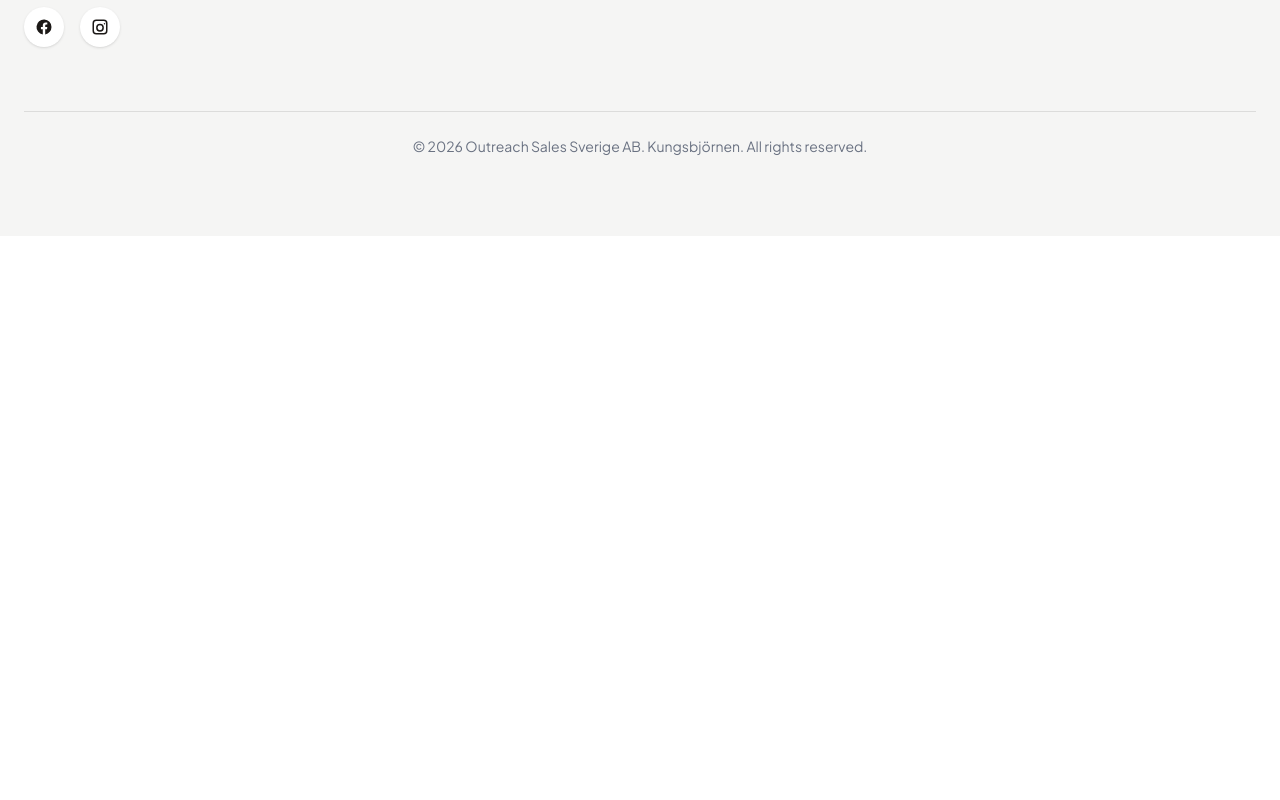
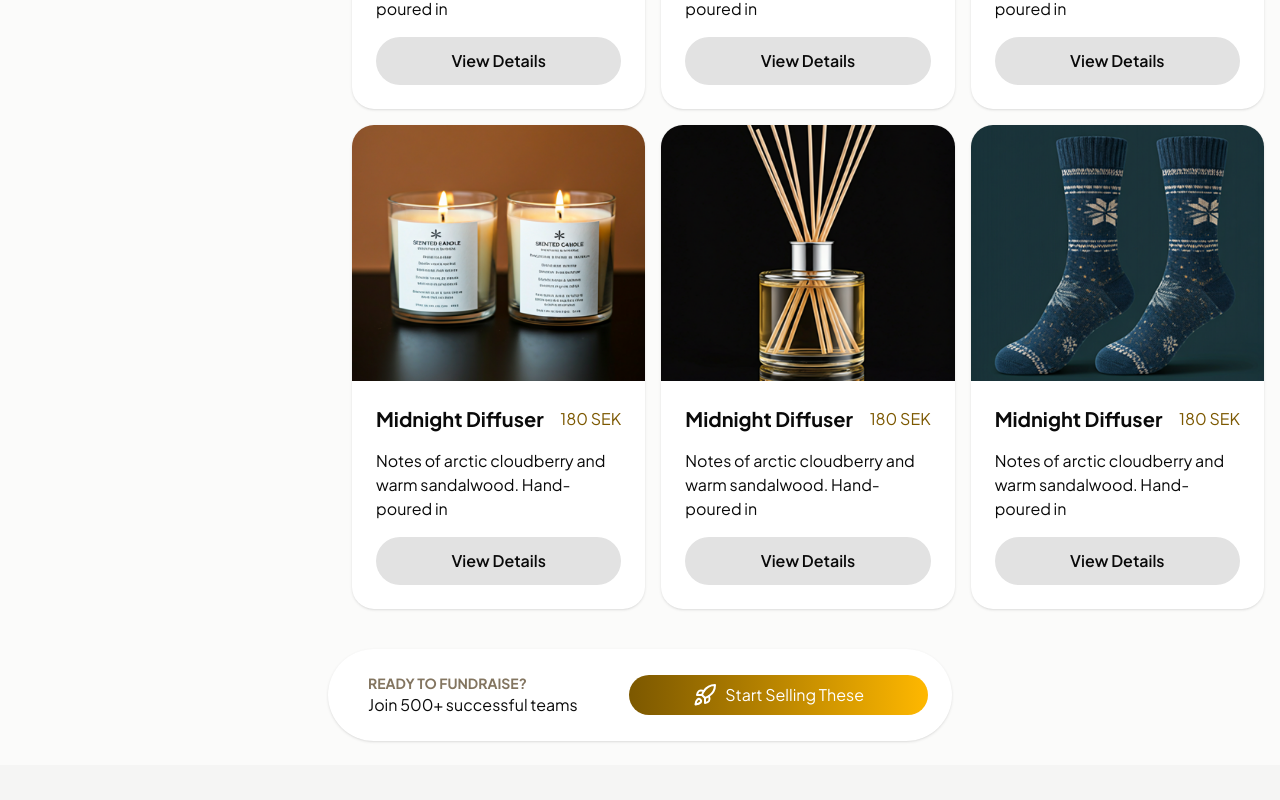
Before and after one commit to apponislam/proteinw-frontend, a Next.js app: page /products in a window 1280 px wide. Shown: the part 1140-1940 px from the top of the page. Before the commit the page ends 1376 px from the top, so only its background shows below. Built offline with nearby package versions, Linux system fonts and the light colour scheme; no server answers.

Commit message:
product card updated

```diff
--- a/app/(root)/products/page.tsx
+++ b/app/(root)/products/page.tsx
@@ -1,9 +1,47 @@
 import React from "react";
 import ProductCard from "@/components/products/ProductCard";
+import { Rocket } from "lucide-react";
+import Link from "next/link";
 
 const categories = ["All Products", "Scented Candles", "Premium Socks"];
 
 const products = [
+    {
+        image: "/products/product1.png",
+        title: "Midnight Diffuser",
+        price: "180 SEK",
+        description: "Notes of arctic cloudberry and warm sandalwood. Hand-poured in",
+    },
+    {
+        image: "/products/product2.png",
+        title: "Midnight Diffuser",
+        price: "180 SEK",
+        description: "Notes of arctic cloudberry and warm sandalwood. Hand-poured in",
+    },
+    {
+        image: "/products/product3.png",
+        title: "Midnight Diffuser",
+        price: "180 SEK",
+        description: "Notes of arctic cloudberry and warm sandalwood. Hand-poured in",
+    },
+    {
+        image: "/products/product3.png",
+        title: "Midnight Diffuser",
+        price: "180 SEK",
+        description: "Notes of arctic cloudberry and warm sandalwood. Hand-poured in",
+    },
+    {
+        image: "/products/product2.png",
+        title: "Midnight Diffuser",
+        price: "180 SEK",
+        description: "Notes of arctic cloudberry and warm sandalwood. Hand-poured in",
+    },
+    {
+        image: "/products/product1.png",
+        title: "Midnight Diffuser",
+        price: "180 SEK",
+        description: "Notes of arctic cloudberry and warm sandalwood. Hand-poured in",
+    },
     {
         image: "/products/product1.png",
         title: "Midnight Diffuser",
@@ -45,10 +83,23 @@ const page = () => {
                             ))}
                         </ul>
                     </div>
-                    <div className="flex-1 grid grid-cols-1 sm:grid-cols-2 xl:grid-cols-3 gap-4">
+                    <div className="flex-1 grid grid-cols-1 sm:grid-cols-2 xl:grid-cols-3 gap-4 mb-10">
                         {products.map((product, index) => (
                             <ProductCard key={`${product.title}-${index}`} image={product.image} title={product.title} price={product.price} description={product.description} />
                         ))}
+                    </div>
+                </div>
+                <div className="flex justify-center">
+                    <div className="w-full sm:w-auto sm:min-w-[560px] lg:w-1/2 max-w-3xl flex flex-col sm:flex-row sm:items-center sm:justify-between gap-4 bg-white rounded-[32px] sm:rounded-[60px] p-4 sm:p-6 overflow-hidden shadow-sm transition-all duration-300 ease-out hover:-translate-y-1 hover:shadow-xl">
+                        <div className="sm:pl-4">
+                            <h2 className="text-sm text-[#837560] font-bold">READY TO FUNDRAISE?</h2>
+                            <p>Join 500+ successful teams</p>
+                        </div>
+                        <Link href="/auth/register" className="w-full sm:w-auto">
+                            <button className="w-full sm:w-auto justify-center bg-linear-to-r from-[#7C5800] to-[#FFB800] text-white px-6 sm:px-16 py-2 rounded-3xl flex items-center gap-2 cursor-pointer">
+                                <Rocket /> Start Selling These
+                            </button>
+                        </Link>
                     </div>
                 </div>
             </div>
--- a/components/products/ProductCard.tsx
+++ b/components/products/ProductCard.tsx
@@ -11,7 +11,7 @@ type ProductCardProps = {
 const ProductCard = ({ image, title, price, description }: ProductCardProps) => {
     return (
         <div className="group bg-white rounded-3xl overflow-hidden shadow-sm transition-all duration-300 ease-out hover:-translate-y-1 hover:shadow-xl">
-            <Image src={image} alt={title} width={500} height={500} className="w-full h-96 object-cover transition-transform duration-300 ease-out group-hover:scale-[1.01]" />
+            <Image src={image} alt={title} width={500} height={500} className="w-full h-64 object-cover transition-transform duration-300 ease-out group-hover:scale-[1.01]" />
             <div className="p-6">
                 <div className="flex justify-between items-center mb-4">
                     <h2 className="md:text-xl font-bold">{title}</h2>
```
Also changed, not shown: components/sell-with-us/HowItWorks.tsx (+0 -84 lines).
